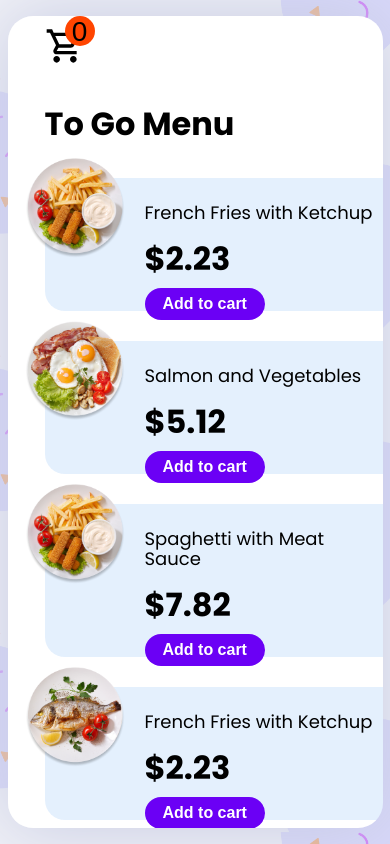
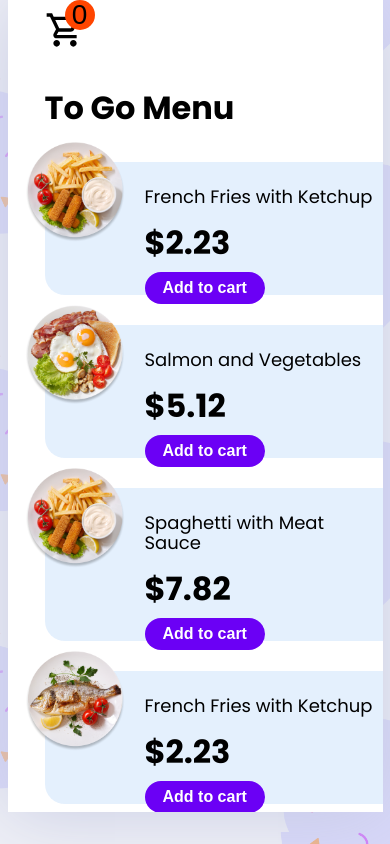
Before and after one commit to helloelio/eCommerce-component, a Vue app: page / in a window 390 px wide. Built offline with nearby package versions, Linux system fonts and the light colour scheme.

Commit message:
fixstyles for mobile

```diff
--- a/src/App.vue
+++ b/src/App.vue
@@ -111,6 +111,12 @@ hr {
 }
 
 @media screen and (max-width: 768px) {
+  .main .content {
+    height: 100%;
+  }
+  .card {
+    border-radius: 0;
+  }
   .shop {
     position: relative;
     z-index: 2;
@@ -118,6 +124,7 @@ hr {
   .cart {
     position: absolute;
     z-index: 1;
+    top: 0;
   }
   .button-to-back {
     display: block;
--- a/src/components/shop/TheShop.vue
+++ b/src/components/shop/TheShop.vue
@@ -107,6 +107,9 @@ export default {
 }
 .button-to-cart-count {
   position: absolute;
+  display: flex;
+  justify-content: center;
+  align-items: center;
   top: -10px;
   right: -10px;
   background-color: orangered;
```
